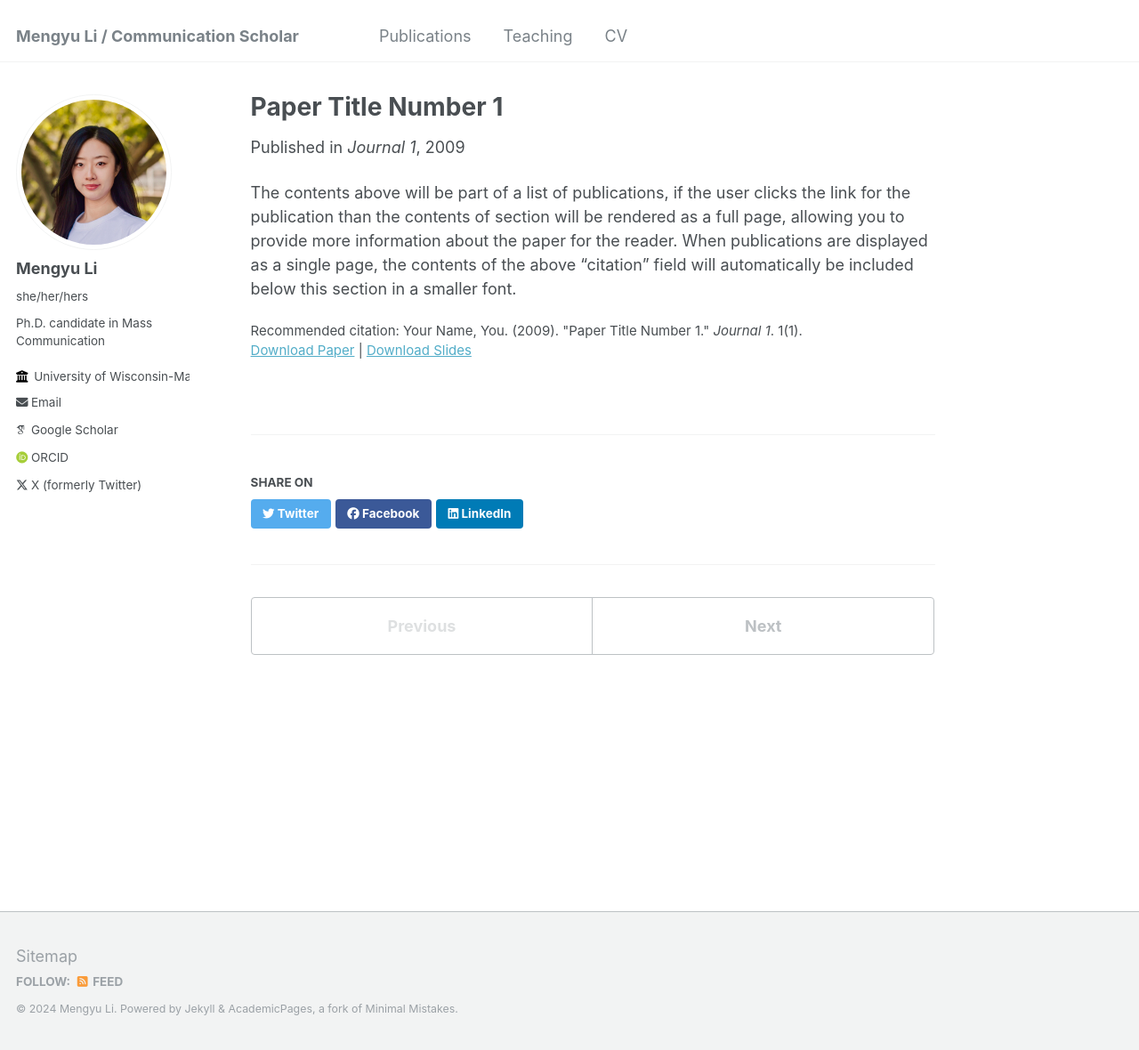
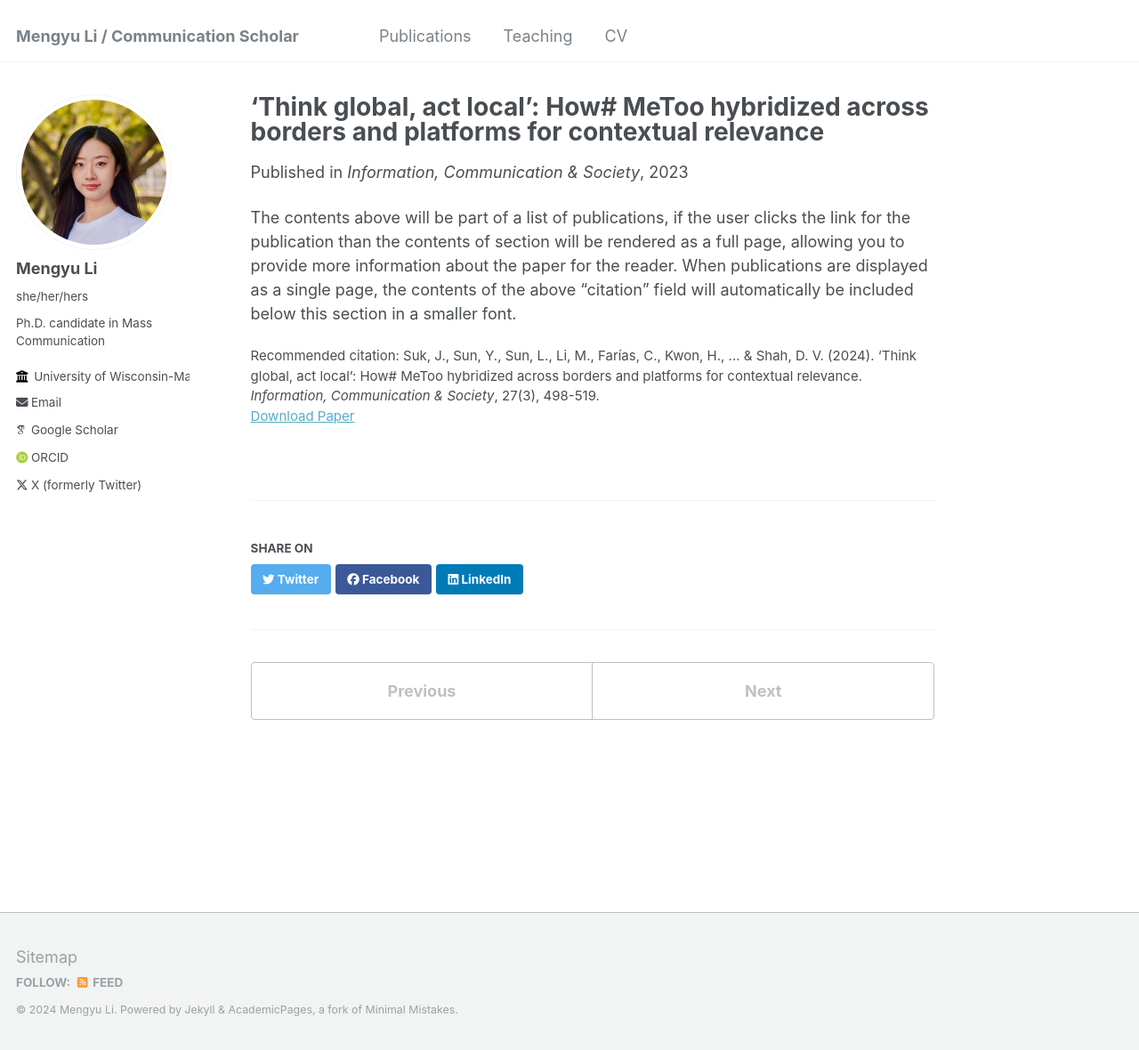
Before and after one commit to im-mengyuli/im-mengyuli.github.io, a Jekyll site: the page built from _publications/2009-10-01-paper-title-number-1.md, in a window 1280 px wide and 1180 px high. Shown: the whole window at 89% size. Built offline with Jekyll 4.4.1, drawn with Linux system fonts in a browser that asks for light colours; some web fonts are replaced.

Commit message:
Update 2009-10-01-paper-title-number-1.md

```diff
--- a/_publications/2009-10-01-paper-title-number-1.md
+++ b/_publications/2009-10-01-paper-title-number-1.md
@@ -1,13 +1,11 @@
 ---
-title: "Paper Title Number 1"
+title: "‘Think global, act local’: How# MeToo hybridized across borders and platforms for contextual relevance"
 collection: publications
-permalink: /publication/2009-10-01-paper-title-number-1
-excerpt: 'This paper is about the number 1. The number 2 is left for future work.'
-date: 2009-10-01
-venue: 'Journal 1'
-slidesurl: 'http://academicpages.github.io/files/slides1.pdf'
-paperurl: 'http://academicpages.github.io/files/paper1.pdf'
-citation: 'Your Name, You. (2009). &quot;Paper Title Number 1.&quot; <i>Journal 1</i>. 1(1).'
+permalink: /publication/ICS2023
+date: 2023-06-08
+venue: 'Information, Communication & Society'
+paperurl: 'http://academicpages.github.io/files/ICS2023.pdf'
+citation: 'Suk, J., Sun, Y., Sun, L., Li, M., Farías, C., Kwon, H., ... & Shah, D. V. (2024). ‘Think global, act local’: How# MeToo hybridized across borders and platforms for contextual relevance. <i>Information, Communication & Society</i>, 27(3), 498-519.'
 ---
 
 The contents above will be part of a list of publications, if the user clicks the link for the publication than the contents of section will be rendered as a full page, allowing you to provide more information about the paper for the reader. When publications are displayed as a single page, the contents of the above "citation" field will automatically be included below this section in a smaller font.
```
